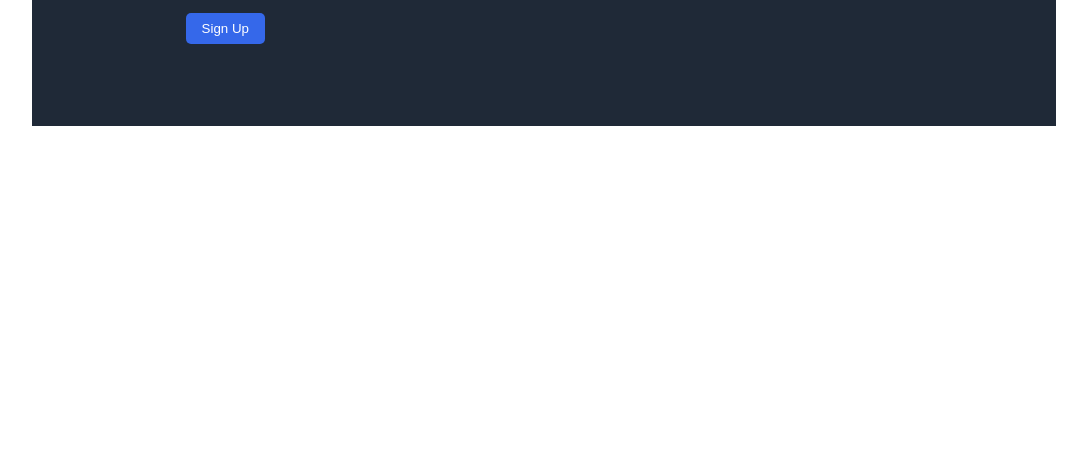
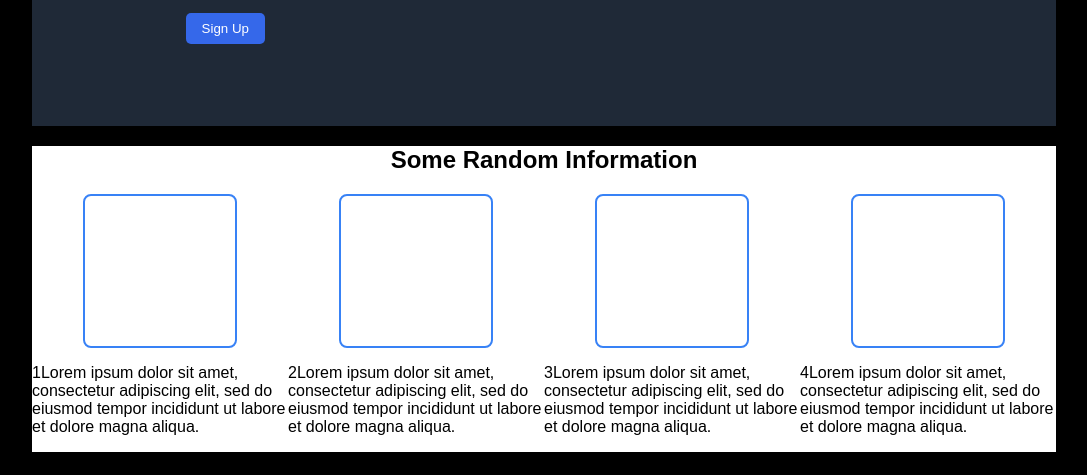
Before and after one commit to lbradley78/odin_landing_page, a plain HTML site: page index.html in a window 1280 px wide. Shown: the part 325-800 px from the top of the page, without its empty margins (96-1183 px from the left). Drawn offline with Linux system fonts and the light colour scheme.

Commit message:
Section2 first commit

```diff
--- a/index.html
+++ b/index.html
@@ -34,5 +34,40 @@
         </div>
       </div>
     </div>
+    <div class="container2">
+      <div class="section2">
+        <h2>Some Random Information</h2>
+      </div>
+      <div class="section2-box-container">
+        <div class="section2-box">
+          <div class="box"></div>
+          <p>
+            1Lorem ipsum dolor sit amet, consectetur adipiscing elit, sed do
+            eiusmod tempor incididunt ut labore et dolore magna aliqua.
+          </p>
+        </div>
+        <div class="section2-box">
+          <div class="box"></div>
+          <p>
+            2Lorem ipsum dolor sit amet, consectetur adipiscing elit, sed do
+            eiusmod tempor incididunt ut labore et dolore magna aliqua.
+          </p>
+        </div>
+        <div class="section2-box">
+          <div class="box"></div>
+          <p>
+            3Lorem ipsum dolor sit amet, consectetur adipiscing elit, sed do
+            eiusmod tempor incididunt ut labore et dolore magna aliqua.
+          </p>
+        </div>
+        <div class="section2-box">
+          <div class="box"></div>
+          <p>
+            4Lorem ipsum dolor sit amet, consectetur adipiscing elit, sed do
+            eiusmod tempor incididunt ut labore et dolore magna aliqua.
+          </p>
+        </div>
+      </div>
+    </div>
   </body>
 </html>
--- a/style.css
+++ b/style.css
@@ -2,6 +2,7 @@ body {
   font-family: "Hero", sans-serif;
   width: 80vw;
   margin: auto;
+  background-color: black;
 }
 
 .container {
@@ -74,3 +75,32 @@ button {
   border-radius: 5px;
   border: none;
 }
+
+.container2 {
+  background-color: white;
+}
+
+.section2 {
+  color: black;
+  background-color: white;
+}
+
+.section2 > h2 {
+  text-align: center;
+}
+
+.section2-box-container {
+  display: flex;
+}
+
+.box {
+  margin: 0 auto;
+  height: 150px;
+  width: 150px;
+  border: 2px solid #3882f6;
+  border-radius: 8px;
+}
+
+.box > p {
+  text-align: center;
+}
```
